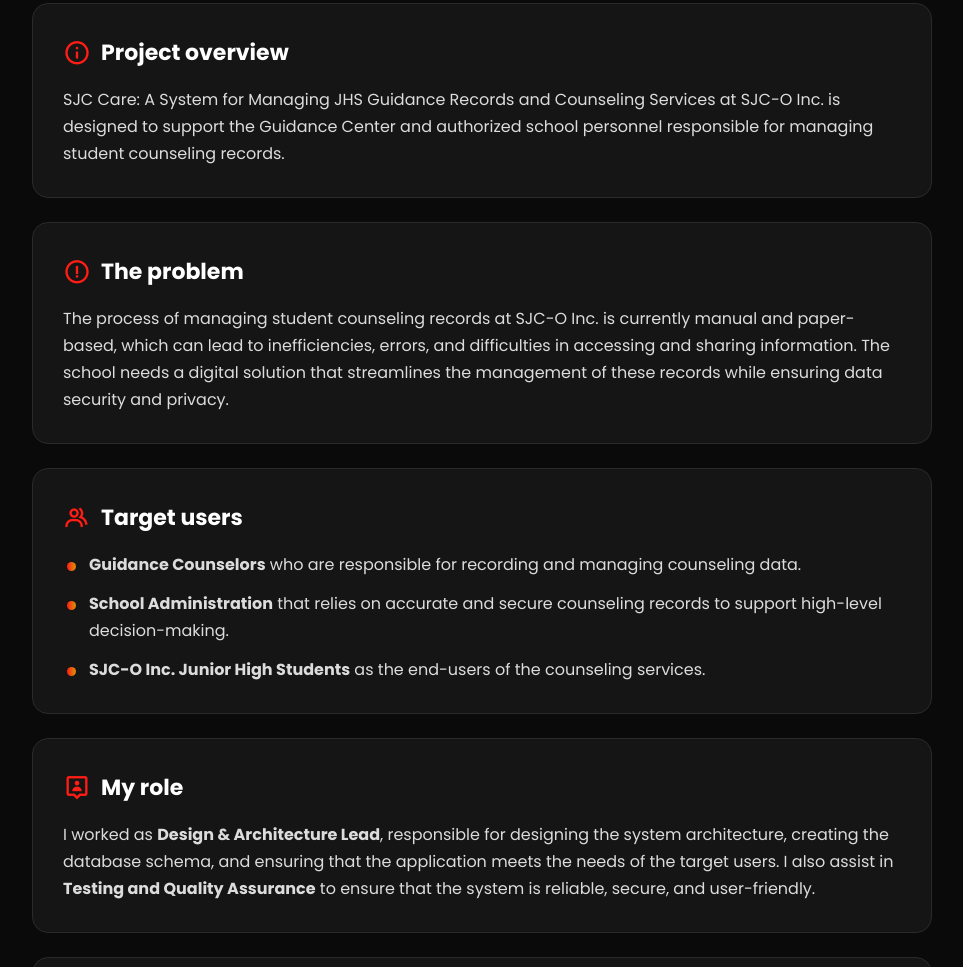
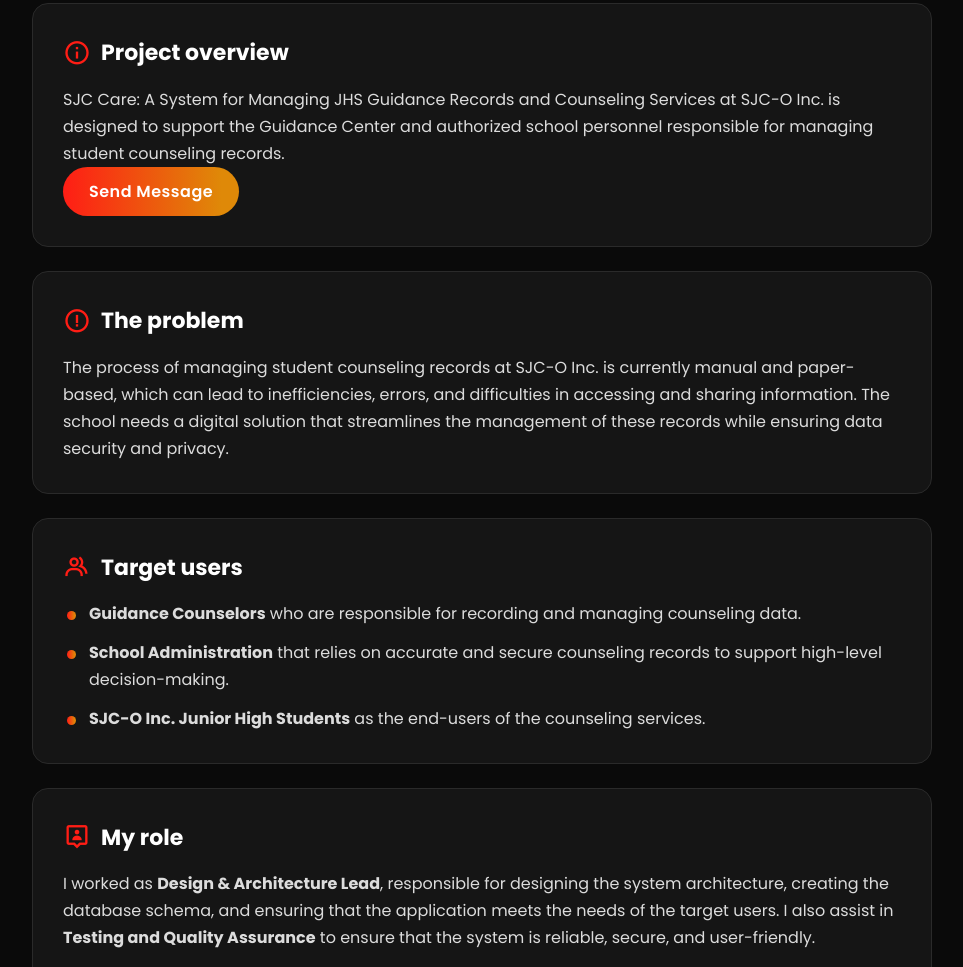
Before and after one commit to shxnele/Personal-Portfolio, a plain HTML site: page index.html in a window 1280 px wide. Shown: the part 1931-2898 px from the top of the page, without its empty margins (158-1121 px from the left). Drawn offline with nearby package versions, Linux system fonts and the light colour scheme.

Commit message:
Update index.html

```diff
--- a/index.html
+++ b/index.html
@@ -142,7 +142,7 @@ I'm also interested in graphic design and UI/UX design, where I can combine crea
                         SJC Care: A System for Managing JHS Guidance Records and Counseling Services at SJC-O Inc. is designed to support the
                         Guidance Center and authorized school personnel responsible for managing student counseling records.
                     </p>
-
+             <button type="submit" class="gradient-btn">Send Message</button>
                 </div>
 
                 <div class="cs-block card" id="cs-problem">
```
